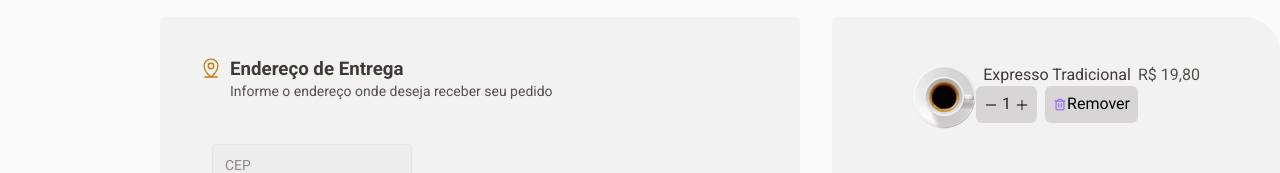
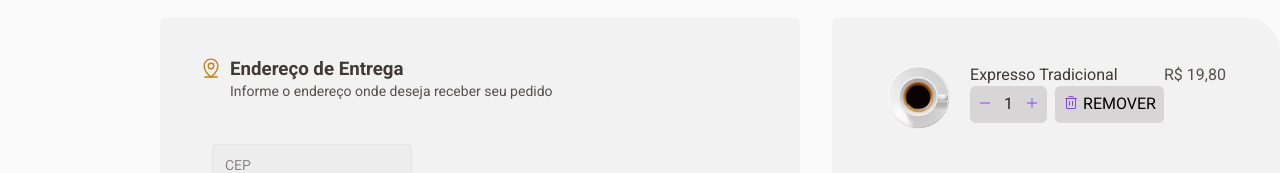
Before and after one commit to artenlf/coffee-delivery, a React (Vite) app: page /checkout in a window 1280 px wide. Shown: the part 218-391 px from the top of the page. Built offline with nearby package versions, Linux system fonts and the light colour scheme.

Commit message:
fix: buttons styles and icons alignments

```diff
--- a/src/components/Card/index.tsx
+++ b/src/components/Card/index.tsx
@@ -21,14 +21,14 @@ export function Card() {
         </p>
         <div className="controls">
           <button>
-            <Minus size={14} weight="fill" />
+            <Minus size={14} weight="fill" className="minus-icon" />
           </button>
           <span>
             1
           </span>
 
           <button>
-            <Plus size={14} weight="fill" />
+            <Plus size={14} weight="fill" className="plus-icon" />
           </button>
         </div>
         <div className="cart">
--- a/src/components/Card/styles.ts
+++ b/src/components/Card/styles.ts
@@ -68,18 +68,19 @@ export const CardContainer = styled.div`
     }
 
     .controls {
+      align-items: center;
       border-radius: 6px;
       background: ${(props) => props.theme['gray-400']};
       display: flex;
       gap: 0.25rem;
-      padding: 0.5rem;
 
       button {
         align-items: center;
+        border-radius: 6px;
         background: ${(props) => props.theme['gray-400']};
         border: none;
-        color: ${(props) => props.theme['purple-500']};
         display: flex;
+        padding: 0.5rem;
       }
 
       span {
@@ -87,6 +88,12 @@ export const CardContainer = styled.div`
         align-items: flex-end;
         display: flex;
         justify-content: flex-end;
+      }
+
+      .minus-icon,
+      .plus-icon {
+        color: ${(props) => props.theme['purple-500']};
+        margin-bottom: 0.25rem;
       }
     }
 
--- a/src/components/SelectedProduct/index.tsx
+++ b/src/components/SelectedProduct/index.tsx
@@ -9,12 +9,12 @@ export function SelectedProduct() {
     <SelectedProductContainer>
       <div className='product__wrapper'>
         <img src={Expresso} alt="" />
-        <div>
+        <div className="controls__wrapper">
           <h3>Expresso Tradicional</h3>
-          <div className="controls__wrapper">
+          <div className="buttons__wrapper">
             <div className="controls">
               <button>
-                <Minus size={14} weight="fill" />
+                <Minus size={14} weight="fill" className="minus-icon" />
               </button>
 
               <span>
@@ -22,13 +22,13 @@ export function SelectedProduct() {
               </span>
 
               <button>
-                <Plus size={14} weight="fill" />
+                <Plus size={14} weight="fill" className="plus-icon" />
               </button>
             </div>
 
             <div className="controls">
               <button>
-                <Trash size={14} className="trash-icon" />
+                <Trash size={16} className="trash-icon" />
                 Remover
               </button>
             </div>
--- a/src/components/SelectedProduct/style.ts
+++ b/src/components/SelectedProduct/style.ts
@@ -8,6 +8,7 @@ export const SelectedProductContainer = styled.div`
   .product__wrapper {
     align-items: flex-start;
     display: flex;
+    gap: 1.25rem;
 
     img {
       height: 4rem;
@@ -23,34 +24,45 @@ export const SelectedProductContainer = styled.div`
   }
 
   .controls__wrapper {
-    display: inline-flex;
+    align-items: flex-start;
+    display: flex;
+    flex-direction: column;
+  }
+
+  .buttons__wrapper {
+    display: flex;
     gap: 0.5rem;
-    margin: auto;
   }
 
   .controls {
+    align-items: center;
     border-radius: 6px;
     background: ${(props) => props.theme['gray-400']};
     display: flex;
     flex-direction: row;
     gap: 0.25rem;
-    padding: 0.5rem;
 
     button {
       align-items: center;
+      border-radius: 6px;
       background: ${(props) => props.theme['gray-400']};
       border: none;
-      /* color: ${(props) => props.theme['purple-500']}; */
       display: flex;
+      gap: 0.25rem;
+      padding: 0.5rem;
+      text-transform: uppercase;
+    }
 
-      .trash-icon {
-        color: ${(props) => props.theme['purple-500']};
-      }
+    .minus-icon,
+    .plus-icon,
+    .trash-icon {
+      color: ${(props) => props.theme['purple-500']};
+      margin-bottom: 0.25rem;
     }
 
     span {
+      align-items: flex-end;
       color: ${(props) => props.theme['gray-900']};
-      align-items: flex-end;
       display: flex;
       justify-content: flex-end;
     }
```
